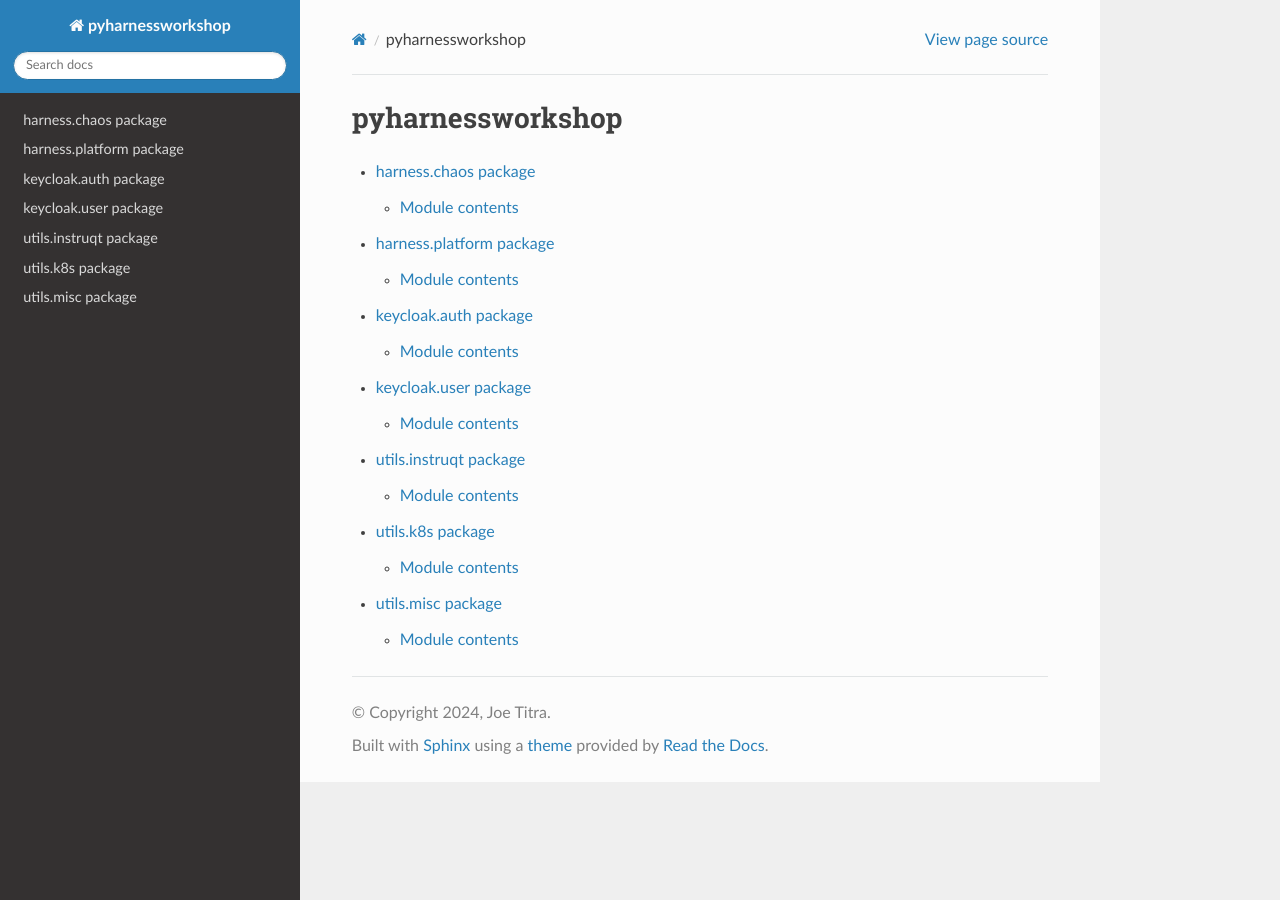
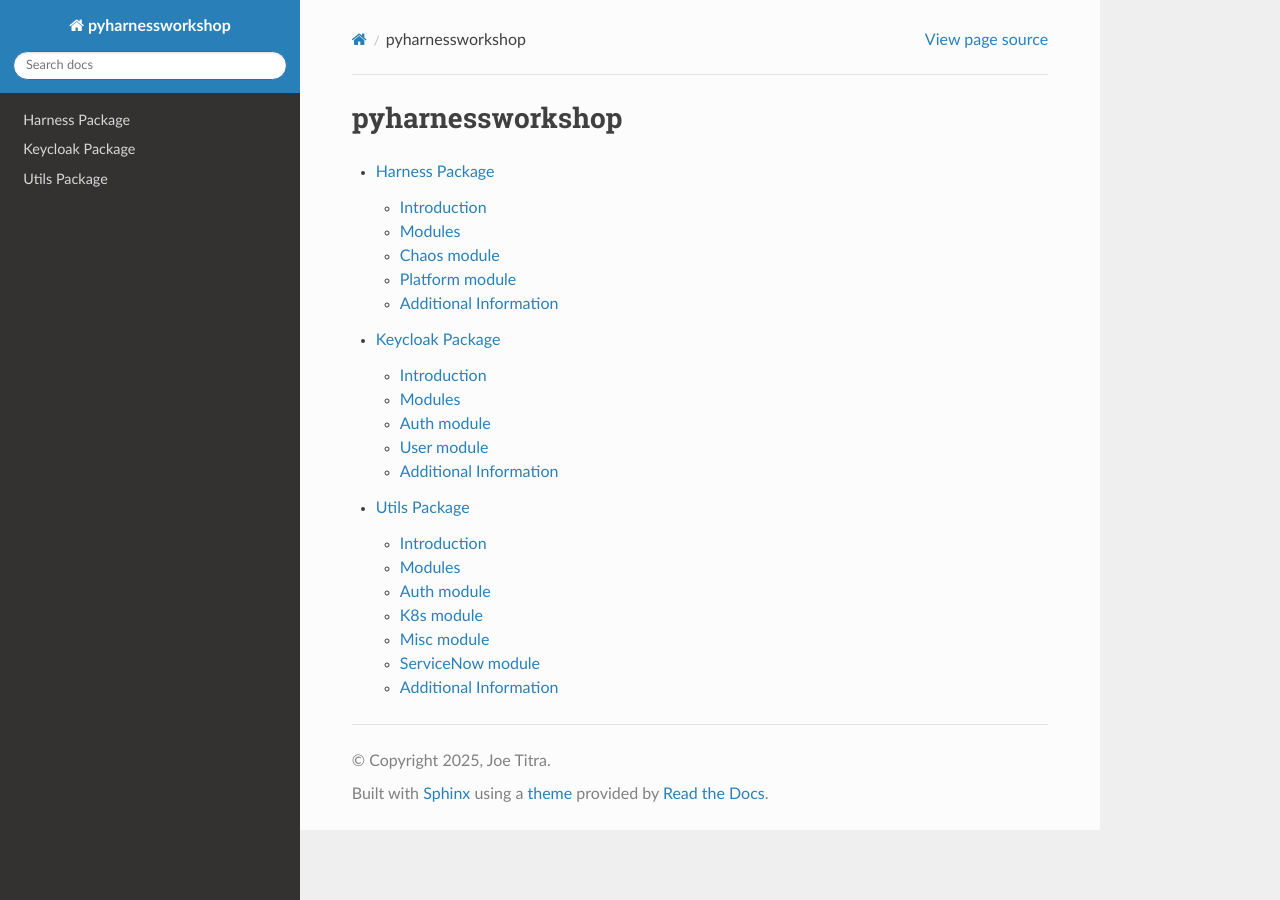
Before and after one commit to jtitra/pyharnessworkshop, a Sphinx documentation site: the page built from docs/source/modules.rst, in a window 1280 px wide. Built offline with Sphinx 7.4.7 and the Read the Docs theme 3.1.0, drawn with Linux system fonts in a browser that asks for light colours.

Commit message:
updated docs

```diff
--- a/docs/source/conf.py
+++ b/docs/source/conf.py
@@ -7,7 +7,7 @@
 # https://www.sphinx-doc.org/en/master/usage/configuration.html#project-information
 
 project = 'pyharnessworkshop'
-copyright = '2024, Joe Titra'
+copyright = '2025, Joe Titra'
 author = 'Joe Titra'
 release = '0.1.25'
 
--- a/docs/source/harness.chaos.rst
+++ /dev/null
@@ -1,10 +0,0 @@
-harness.chaos package
-==========================
-
-Module contents
----------------
-
-.. automodule:: pyharnessworkshop.harness.chaos
-   :members:
-   :undoc-members:
-   :show-inheritance:
--- a/docs/source/harness.platform.rst
+++ /dev/null
@@ -1,10 +0,0 @@
-harness.platform package
-==========================
-
-Module contents
----------------
-
-.. automodule:: pyharnessworkshop.harness.platform
-   :members:
-   :undoc-members:
-   :show-inheritance:
--- /dev/null
+++ b/docs/source/harness.rst
@@ -0,0 +1,30 @@
+Harness Package
+=================================
+
+Introduction
+------------
+This section provides an overview of the `Harness` package and its functionality.
+
+Modules
+-------
+The `Harness` package includes the following modules:
+
+Chaos module
+--------------------------------------
+
+.. automodule:: pyharnessworkshop.harness.chaos
+   :members:
+   :undoc-members:
+   :show-inheritance:
+
+Platform module
+-----------------------------------------
+
+.. automodule:: pyharnessworkshop.harness.platform
+   :members:
+   :undoc-members:
+   :show-inheritance:
+
+Additional Information
+----------------------
+For more details on specific classes and functions, refer to the module documentation above.
--- a/docs/source/keycloak.auth.rst
+++ /dev/null
@@ -1,10 +0,0 @@
-keycloak.auth package
-==========================
-
-Module contents
----------------
-
-.. automodule:: pyharnessworkshop.keycloak.auth
-   :members:
-   :undoc-members:
-   :show-inheritance:
--- /dev/null
+++ b/docs/source/keycloak.rst
@@ -0,0 +1,30 @@
+Keycloak Package
+=================================
+
+Introduction
+------------
+This section provides an overview of the `Keycloak` package and its functionality.
+
+Modules
+-------
+The `Keycloak` package includes the following modules:
+
+Auth module
+--------------------------------------
+
+.. automodule:: pyharnessworkshop.keycloak.auth
+   :members:
+   :undoc-members:
+   :show-inheritance:
+
+User module
+-----------------------------------------
+
+.. automodule:: pyharnessworkshop.keycloak.user
+   :members:
+   :undoc-members:
+   :show-inheritance:
+
+Additional Information
+----------------------
+For more details on specific classes and functions, refer to the module documentation above.
--- a/docs/source/keycloak.user.rst
+++ /dev/null
@@ -1,10 +0,0 @@
-keycloak.user package
-==========================
-
-Module contents
----------------
-
-.. automodule:: pyharnessworkshop.keycloak.user
-   :members:
-   :undoc-members:
-   :show-inheritance:
--- a/docs/source/modules.rst
+++ b/docs/source/modules.rst
@@ -4,10 +4,6 @@ pyharnessworkshop
 .. toctree::
    :maxdepth: 4
 
-   harness.chaos
-   harness.platform
-   keycloak.auth
-   keycloak.user
-   utils.instruqt
-   utils.k8s
-   utils.misc
+   harness
+   keycloak
+   utils
--- a/docs/source/utils.instruqt.rst
+++ /dev/null
@@ -1,10 +0,0 @@
-utils.instruqt package
-==========================
-
-Module contents
----------------
-
-.. automodule:: pyharnessworkshop.utils.instruqt
-   :members:
-   :undoc-members:
-   :show-inheritance:
--- a/docs/source/utils.k8s.rst
+++ /dev/null
@@ -1,10 +0,0 @@
-utils.k8s package
-==========================
-
-Module contents
----------------
-
-.. automodule:: pyharnessworkshop.utils.k8s
-   :members:
-   :undoc-members:
-   :show-inheritance:
--- a/docs/source/utils.misc.rst
+++ /dev/null
@@ -1,10 +0,0 @@
-utils.misc package
-==========================
-
-Module contents
----------------
-
-.. automodule:: pyharnessworkshop.utils.misc
-   :members:
-   :undoc-members:
-   :show-inheritance:
--- /dev/null
+++ b/docs/source/utils.rst
@@ -0,0 +1,46 @@
+Utils Package
+=================================
+
+Introduction
+------------
+This section provides an overview of the `Utils` package and its functionality.
+
+Modules
+-------
+The `Utils` package includes the following modules:
+
+Auth module
+--------------------------------------
+
+.. automodule:: pyharnessworkshop.utils.instruqt
+   :members:
+   :undoc-members:
+   :show-inheritance:
+
+K8s module
+-----------------------------------------
+
+.. automodule:: pyharnessworkshop.utils.k8s
+   :members:
+   :undoc-members:
+   :show-inheritance:
+
+Misc module
+-----------------------------------------
+
+.. automodule:: pyharnessworkshop.utils.misc
+   :members:
+   :undoc-members:
+   :show-inheritance:
+
+ServiceNow module
+-----------------------------------------
+
+.. automodule:: pyharnessworkshop.utils.servicenow
+   :members:
+   :undoc-members:
+   :show-inheritance:
+
+Additional Information
+----------------------
+For more details on specific classes and functions, refer to the module documentation above.
```
